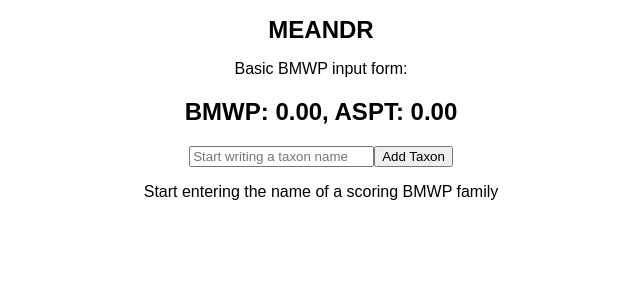
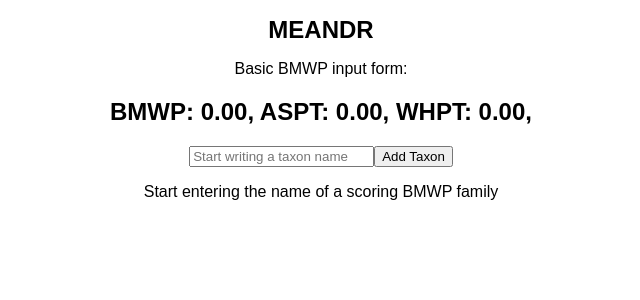
Before and after one commit to valravn-tech/meandr, a React (Create React App) app: page / in a window 1280 px wide. Shown: the top 300 px of the page, without its empty margins (319-959 px from the left). Built offline with nearby package versions, Linux system fonts and the light colour scheme; the HTML template or start-up script is replaced by a standard one.

Commit message:
Add WHPT scores

```diff
--- a/src/TaxaForm.tsx
+++ b/src/TaxaForm.tsx
@@ -1,5 +1,5 @@
 import * as React from 'react';
-import { IScoreBMWP, scoresBmwp, scoresWhpt } from './scores';
+import { IScoreBMWP, IScoreWHPT, scoresBmwp, scoresWhpt } from './scores';
 
 const TaxaAutocompleteOptions: React.SFC<{ taxaMatching: string[], iSelect: number }> = (props) => {
     const taxaBefore  = props.taxaMatching.slice(0, props.iSelect);   // \
@@ -25,7 +25,8 @@ interface FoundTaxon {
 const TaxonFound: React.SFC<{taxon: FoundTaxon, addToCount: (add:number) => void  }> = (props) => {
     const dec = (e:React.MouseEvent<HTMLButtonElement, MouseEvent>) => { props.addToCount(-1) }
     const inc = (e:React.MouseEvent<HTMLButtonElement, MouseEvent>) => { props.addToCount( 1) }
-    const bmwp = scoresBmwp.get(props.taxon.name)
+    const bmwp = scoresBmwp.get(props.taxon.name);
+    const whpt = calcSingleWhpt(props.taxon);
     return (
         <div>
             <button onClick={dec}>-</button>
@@ -33,6 +34,7 @@ const TaxonFound: React.SFC<{taxon: FoundTaxon, addToCount: (add:number) => void
             {props.taxon.count}
             <span style={{marginLeft: '2rem'}}>{props.taxon.name}</span> -
             { (bmwp) ? ' BMWP: '+ bmwp.score_orig : null }
+            { (whpt !== undefined) ? ' WHPT: '+ whpt : null }
         </div>
     )
 }
@@ -54,6 +56,44 @@ const TaxaFoundList: React.SFC<{foundTaxa:FoundTaxon[], addToCount: (add:number,
     </ul>
 )
 
+// 1-9    => 1
+// 10-99  => 2
+// 100-99 => 3
+// ...
+const logAbundance = (count: number): number => {
+    let result = 0;
+    while(count > 0) {
+        count = Math.floor(count/10);
+        ++result;
+    }
+    return result;
+}
+
+// 1-10     => 1
+// 11-100   => 2
+// 101-1000 => 3
+// ...
+const logAbundanceWhpt = (count: number): number => {
+    return logAbundance(count > 1 ? count - 1 : count)
+}
+
+const calcSingleWhpt = (foundTaxon:FoundTaxon): number | undefined => {
+    const whpt: IScoreWHPT | undefined = scoresWhpt.get(foundTaxon.name);
+    const iScore = logAbundanceWhpt(foundTaxon.count) - 1;
+    return (whpt && iScore >= 0)
+        ? whpt.scores[iScore]
+        : undefined;
+}
+
+const calcWhpt = (foundTaxa:FoundTaxon[]): { score:number, count:number } => (
+    foundTaxa.reduce((acc, taxon) => {
+        const taxonScore = calcSingleWhpt(taxon);
+        return (taxonScore)
+            ? { score: acc.score + taxonScore, count: acc.count + 1 }
+            : acc;
+    }, { score:0, count:0 })
+)
+
 const calcBmwp = (foundTaxa:FoundTaxon[]): { score:number, count:number } => (
     foundTaxa.reduce((acc, taxon) => {
         const bmwp: IScoreBMWP | undefined = scoresBmwp.get(taxon.name);
@@ -63,17 +103,20 @@ const calcBmwp = (foundTaxa:FoundTaxon[]): { score:number, count:number } => (
     }, { score:0, count:0 })
 )
 
-const calcScoreBmwp = (foundTaxa:FoundTaxon[]): number => ( calcBmwp(foundTaxa).score );
-
-const calcScoreAspt = (foundTaxa:FoundTaxon[]): number => {
+const calcAspt = (foundTaxa:FoundTaxon[]): number => {
     const bmwp = calcBmwp(foundTaxa);
     return (bmwp.count)
         ? bmwp.score / bmwp.count
         : 0;
 }
 
-const TaxaScore: React.SFC<{foundTaxa:FoundTaxon[]}> = (p) =>
-( <h2>BMWP: {calcScoreBmwp(p.foundTaxa).toFixed(2)}, ASPT: {calcScoreAspt(p.foundTaxa).toFixed(2)}</h2> )
+const TaxaScore: React.SFC<{foundTaxa:FoundTaxon[]}> = (p) => (
+    <h2>
+        BMWP: { calcBmwp(p.foundTaxa).score.toFixed(2) },
+        ASPT: { calcAspt(p.foundTaxa).toFixed(2) },
+        WHPT: { calcWhpt(p.foundTaxa).score.toFixed(2) },
+    </h2>
+)
 
 // tslint:disable-next-line:max-classes-per-file
 class TaxaForm extends React.Component<{}, {
```
